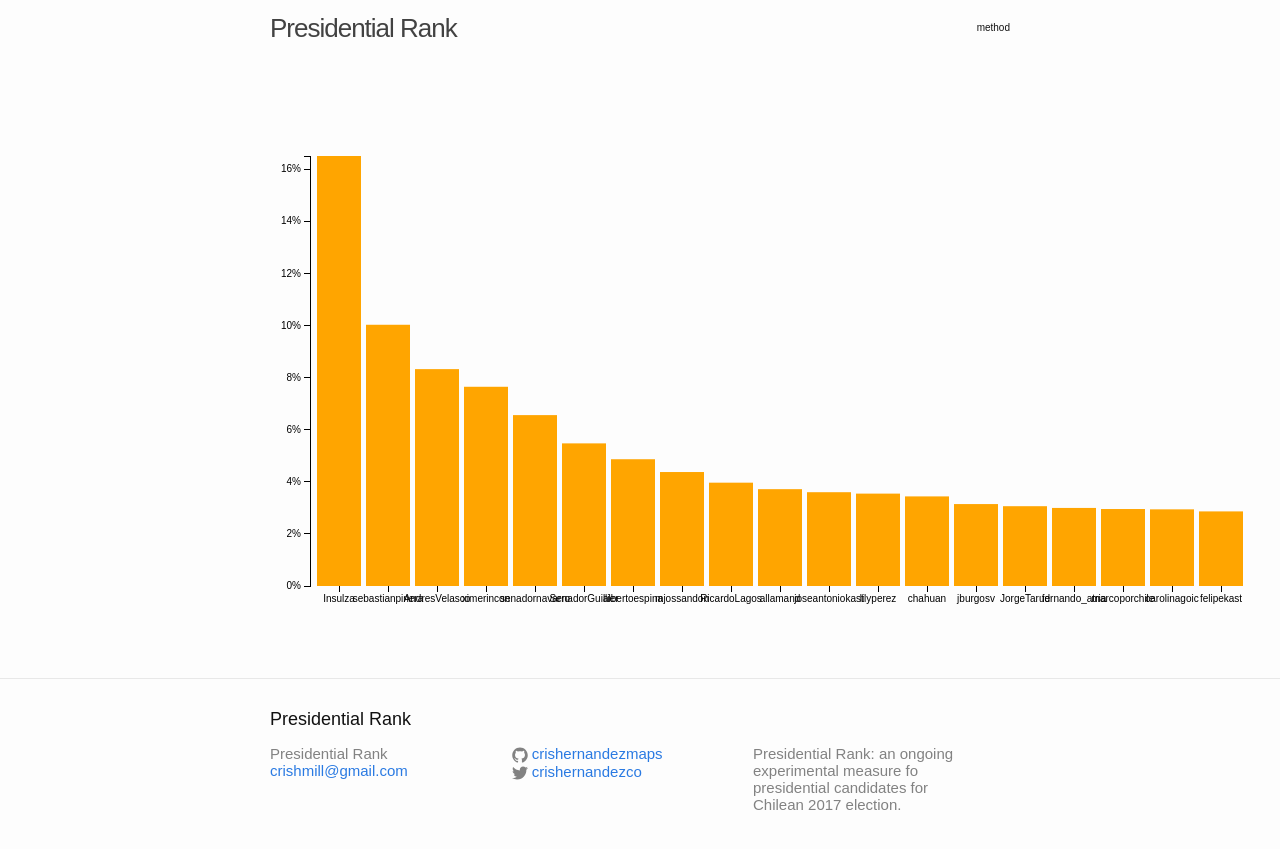
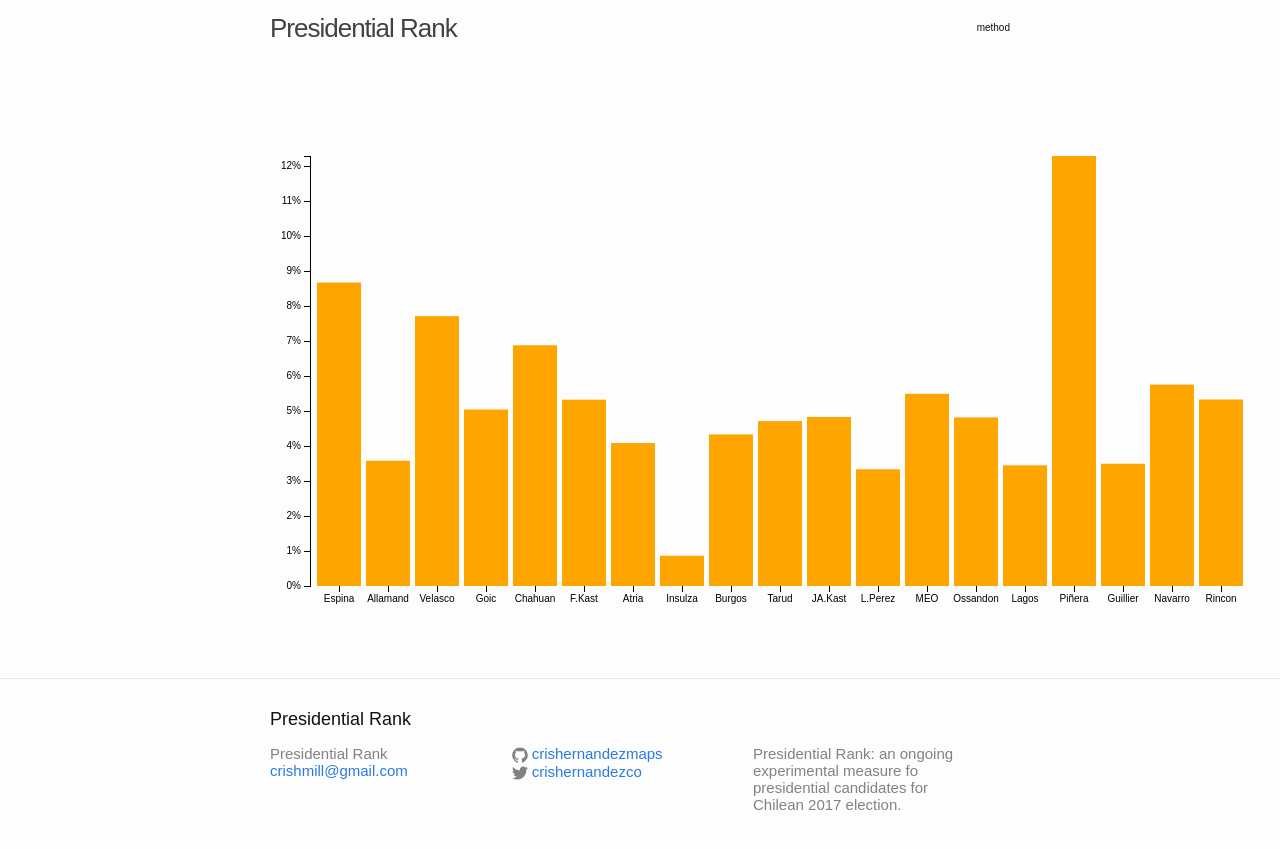
Before and after one commit to crishernandezmaps/presrank, a Jekyll site: the page built from index.html, in a window 1280 px wide. Shown: the top 849 px of the page. Built offline with Jekyll 4.4.1, drawn with Linux system fonts in a browser that asks for light colours.

Commit message:
new adjustments to rank

```diff
--- a/data/pres.tsv
+++ b/data/pres.tsv
@@ -1,20 +1,20 @@
 candidatura	posicion
-Insulza	0.1650331777
-sebastianpinera	0.1002642456
-AndresVelasco	0.0832362876
-ximerincon	0.0764664296
-senadornavarro	0.0655854881
-SenadorGuillier	0.0547384563
-albertoespina	0.0486511408
-mjossandon	0.0437408482
-RicardoLagos	0.039657324
-allamand	0.0371653973
-joseantoniokast	0.0359955361
-lilyperez	0.0354583355
-chahuan	0.0343871048
-jburgosv	0.0314449449
-JorgeTarud	0.0306251898
-fernando_atria	0.0299616915
-marcoporchile	0.0295422066
-carolinagoic	0.0294178945
-felipekast	0.0286283008
+Espina	0.0867281512
+Allamand 	0.0357915697
+Velasco	0.0771123296
+Goic	0.0504390076
+Chahuan 	0.0687988504
+F.Kast	0.0532467925
+Atria	0.0408523431
+Insulza	0.0086592885
+Burgos	0.04331495
+Tarud	0.0471329848
+JA.Kast	0.0483006928
+L.Perez	0.0333624406
+MEO	0.0549123274
+Ossandon	0.0481705994
+Lagos	0.0344903232
+Piñera	0.1228878286
+Guillier	0.0349407964
+Navarro	0.0575494449
+Rincon	0.0533092792
--- a/index.html
+++ b/index.html
@@ -76,7 +76,7 @@
       .attr("class", "y axis")
       .call(yAxis)
     .append("text")
-      .attr("transform", "rotate(-90)")
+      .attr("transform", "rotate(10)")
       .attr("y", 10)
       .attr("dy", ".71em")
       .style("text-anchor", "end");
```
Also changed, not shown: 1 other file.
